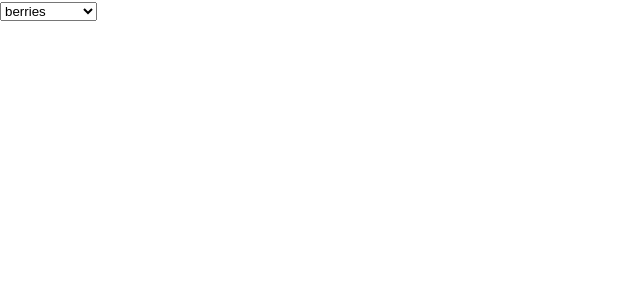
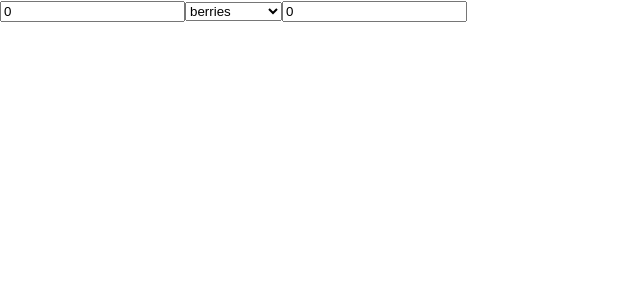
Before and after one commit to catehernandez/spice-converter, a React (Create React App) app: page / in a window 1280 px wide. Shown: the top 300 px of the page, without its empty margins (0-640 px from the left). Built offline with nearby package versions, Linux system fonts and the light colour scheme.

Commit message:
Implement convertToGround function

```diff
--- a/src/App.js
+++ b/src/App.js
@@ -7,10 +7,13 @@ class App extends React.Component {
     this.state = {
       selectedSpice: '',
       conversionRatio: 0,
+      wholeUnits: 0,
+      groundUnits: 0,
     };
   }
 
   selectSpice = (event) => {
+    //whole-to-ground ratio
     const conversionRatios = {
       allspice: 1,
       blackPepper: 1 / 1.5,
@@ -22,17 +25,44 @@ class App extends React.Component {
       conversionRatio: conversionRatios[event.target.value],
     });
 
-    console.log('spice', this.state.selectedSpice);
-    console.log('ratio', this.state.conversionRatio);
+    //console.log('spice', this.state.selectedSpice);
+    //console.log('ratio', this.state.conversionRatio);
+  };
+
+  convertToGround = (event) => {
+    //set value of ground to = input / (ratio)
+    let value = event.target.value;
+
+    this.setState({
+      wholeUnits: value,
+      groundUnits: value * this.state.conversionRatio,
+    });
+
+    console.log('whole units', this.state.wholeUnits);
+    console.log('ground units', this.state.groundUnits);
   };
 
   render() {
     return (
-      <select value={this.state.selectedSpice} onChange={this.selectSpice}>
-        <option value="allspice">berries</option>
-        <option value="blackPepper">peppercorns</option>
-        <option value="cardamom">pods</option>
-      </select>
+      <main>
+        <input
+          name="wholeUnits"
+          type="number"
+          onChange={this.convertToGround}
+          value={this.state.wholeUnits}
+        />
+        <select value={this.state.selectedSpice} onChange={this.selectSpice}>
+          <option value="allspice">berries</option>
+          <option value="blackPepper">peppercorns</option>
+          <option value="cardamom">pods</option>
+        </select>
+        <input
+          name="groundUnits"
+          type="number"
+          onChange={() => console.log('Hi')}
+          value={this.state.groundUnits}
+        />
+      </main>
     );
   }
 }
```
